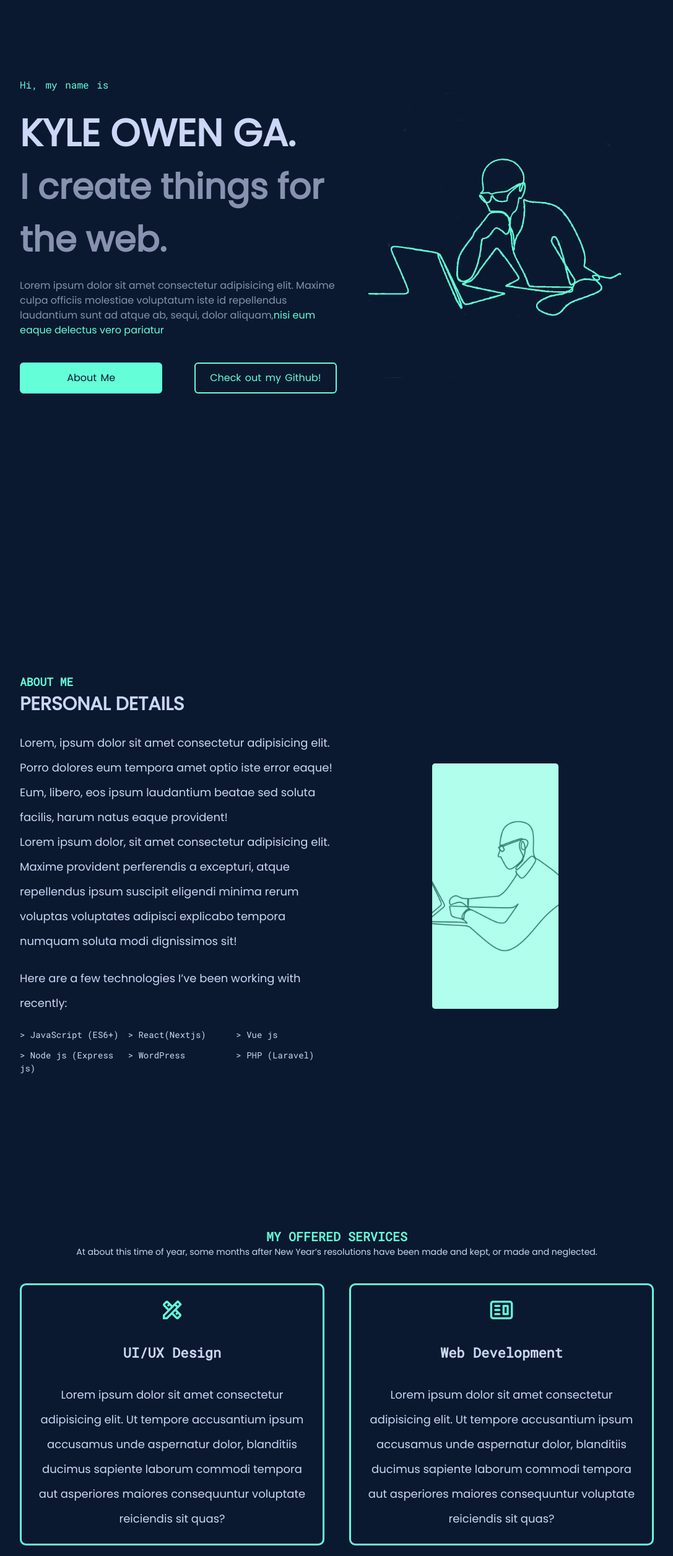
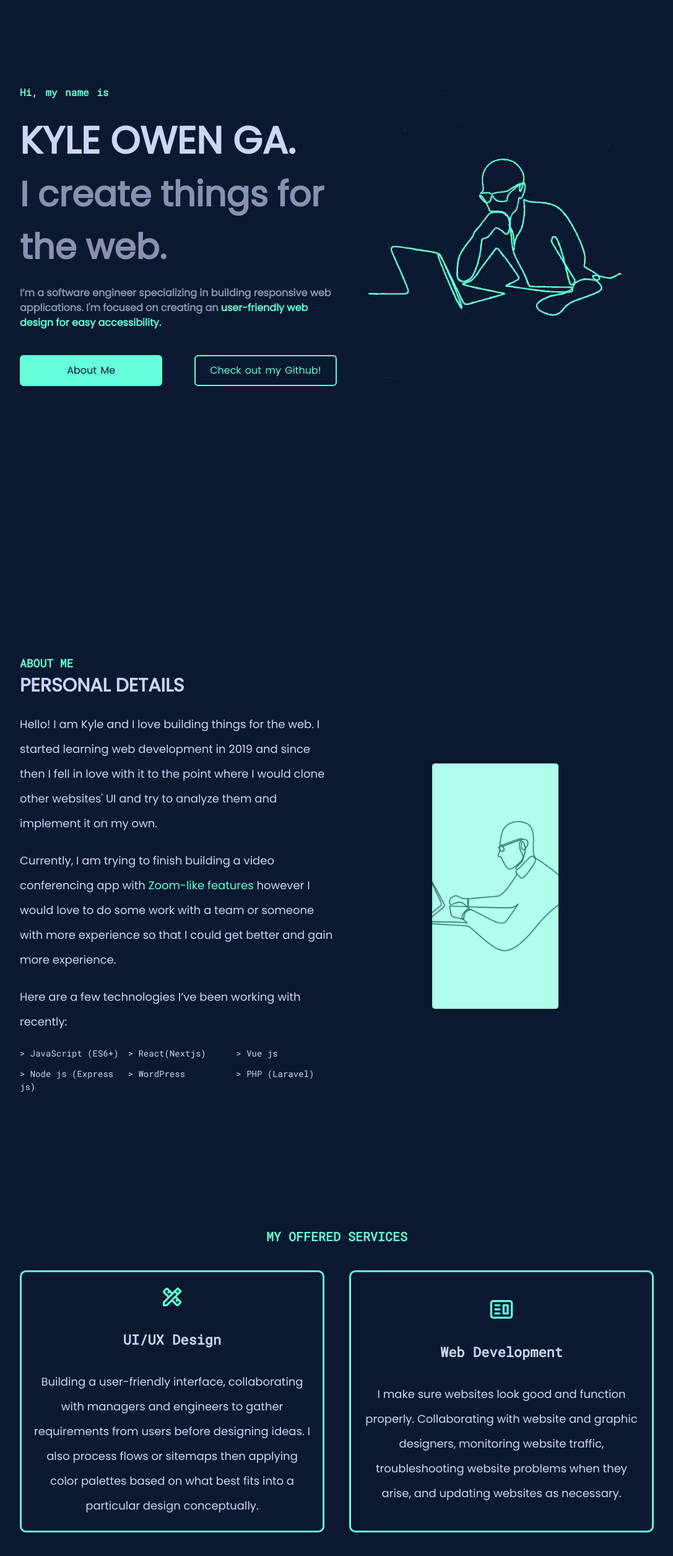
Before and after one commit to kyleowen12345/my-portfolio, a Next.js app: page / in a window 1280 px wide. Shown: the part 160-2671 px from the top of the page at 62% size, without its empty margins (96-1183 px from the left). Built offline with nearby package versions, Linux system fonts and the light colour scheme.

Commit message:
changed text content

```diff
--- a/components/about/AboutDescription.jsx
+++ b/components/about/AboutDescription.jsx
@@ -66,13 +66,14 @@ const AboutDescription = () => {
                           lineHeight={["8","8","8","10"]}
                           fontSize={["15px","15px","15px","16px","16px","18px"]}
                        >
-                          Lorem, ipsum dolor sit amet consectetur adipisicing elit. Porro dolores eum tempora amet optio iste error eaque! Eum, libero, eos ipsum laudantium beatae sed soluta facilis, harum natus eaque provident!
+                          Hello! I am Kyle and I love building things for the web. I started learning web development in 2019 and since then I fell in love with it to the point where I would clone other websites' UI and try to analyze them and implement it on my own.
                        </Text>
                        <Text
                            lineHeight={["8","8","8","10"]}
                            fontSize={["15px","15px","15px","16px","16px","18px"]}
+                           mt={5}
                        >
-                          Lorem ipsum dolor, sit amet consectetur adipisicing elit. Maxime provident perferendis a excepturi, atque repellendus ipsum suscipit eligendi minima rerum voluptas voluptates adipisci explicabo tempora numquam soluta modi dignissimos sit!
+                          Currently, I am trying to finish building a video conferencing app with <span style={{color:"#64FED9"}}>Zoom-like features</span> however I would love to do some work with a team or someone with more experience so that I could get better and gain more experience.
                        </Text>
                 </Box>
                 <Box
--- a/components/about/Services.jsx
+++ b/components/about/Services.jsx
@@ -22,28 +22,28 @@ const Services = () => {
          visibleClass:"firstServiceVisible",
          serviceImage:MdOutlineDesignServices,
          serviceName:"UI/UX Design",
-         serviceDescription:"Lorem ipsum dolor sit amet consectetur adipisicing elit. Ut tempore accusantium ipsum accusamus unde aspernatur dolor, blanditiis ducimus sapiente laborum commodi tempora aut asperiores maiores consequuntur voluptate reiciendis sit quas?"
+         serviceDescription:"Building a user-friendly interface, collaborating with managers and engineers to gather requirements from users before designing ideas. I also process flows or sitemaps then applying color palettes based on what best fits into a particular design conceptually."
        },
        {
         hiddenClass:"secondServiceHidden",
         visibleClass:"secondServiceVisible",
         serviceImage:CgWebsite,
         serviceName:"Web Development",
-        serviceDescription:"Lorem ipsum dolor sit amet consectetur adipisicing elit. Ut tempore accusantium ipsum accusamus unde aspernatur dolor, blanditiis ducimus sapiente laborum commodi tempora aut asperiores maiores consequuntur voluptate reiciendis sit quas?"
+        serviceDescription:"I make sure websites look good and function properly. Collaborating with website and graphic designers, monitoring website traffic, troubleshooting website problems when they arise, and updating websites as necessary."
       },
       {
         hiddenClass:"thirdServiceHidden",
         visibleClass:"thirdServiceVisible",
         serviceImage:AiOutlineApi,
         serviceName:"API Development",
-        serviceDescription:"Lorem ipsum dolor sit amet consectetur adipisicing elit. Ut tempore accusantium ipsum accusamus unde aspernatur dolor, blanditiis ducimus sapiente laborum commodi tempora aut asperiores maiores consequuntur voluptate reiciendis sit quas?"
+        serviceDescription:"I make sure API (REST / Graphql) is secure and performs properly. Collaborating with web developers and mobile developers, troubleshooting API accessibility problems when they arise, and updating API as necessary."
       },
       {
         hiddenClass:"fourthServiceHidden",
         visibleClass:"fourthServiceVisible",
         serviceImage:BsWordpress,
         serviceName:"WordPress",
-        serviceDescription:"Lorem ipsum dolor sit amet consectetur adipisicing elit. Ut tempore accusantium ipsum accusamus unde aspernatur dolor, blanditiis ducimus sapiente laborum commodi tempora aut asperiores maiores consequuntur voluptate reiciendis sit quas?"
+        serviceDescription:"Designing and implementing websites for companies using the WordPress creation tool. My goal is to create attractive and user-friendly websites according to client specifications"
       }
 
      ]
@@ -74,13 +74,13 @@ const Services = () => {
            >
                MY OFFERED SERVICES
            </Text>
-           <Text
+           {/* <Text
                fontSize={["11px","11px","13px","13px","14px"] }
                textAlign={"center"}
                color="#CCD6F6"
            >
                At about this time of year, some months after New Year’s resolutions have been made and kept, or made and neglected.
-           </Text>
+           </Text> */}
          </Box>
          <Grid
              width={"100%"}
--- a/components/home/index.jsx
+++ b/components/home/index.jsx
@@ -64,7 +64,7 @@ const Home = () => {
                                                style={{
                                                 wordSpacing: "3px"
                                                }}
-                                               fontWeight="500"
+
                                                className={ inView ? "firstContainerVisible" : "firstContainerHidden"}
                                                fontFamily="Roboto Mono"
                                             >
@@ -113,11 +113,11 @@ const Home = () => {
                                                  maxWidth="650px"
                                                  my={5}
 
-                                                 fontWeight="300"
+                                                //  fontWeight="300"
                                                  className={ inView ? "fourthContainerVisible" : "fourthContainerHidden"}
                                             >
-                                          {/* I’m a software engineer specializing in building exceptional web applications. */}
-                                          Lorem ipsum dolor sit amet consectetur adipisicing elit. Maxime culpa officiis molestiae voluptatum iste id repellendus laudantium sunt ad atque ab, sequi, dolor aliquam,<span style={{color:"#64FED9"}}>nisi eum eaque delectus vero pariatur</span>
+                                          I’m a software engineer specializing in building responsive web applications. I'm focused on creating an <span style={{color:"#64FED9"}}>user-friendly web design for easy accessibility.</span>
+                                          {/* Lorem ipsum dolor sit amet consectetur adipisicing elit. Maxime culpa officiis molestiae voluptatum iste id repellendus laudantium sunt ad atque ab, sequi, dolor aliquam,nisi eum eaque delectus vero pariatur</span>  */}
 
                                             </Box>
                                             {/* 4 */}
--- a/components/projects/ProjectBoxes.jsx
+++ b/components/projects/ProjectBoxes.jsx
@@ -21,11 +21,11 @@ const ProjectBoxes = () => {
       },
       {
         image:"../../home.png",
-        projectName:"Blacked Market(2)",
-        projectDescription:"It’s an e-commerce site where a buyer can also be a seller. It also shows statistical data on how much you are selling and which stores are more followed. The statistical chart on the dashboard also helps sellers on what product to restock or to get rid of.",
-        projectTools:["React","Express","Graphql","Heroku","MongoDB"],
-        externalLink:"https://blackedmarket.vercel.app/",
-        repositoryLink:"https://github.com/kyleowen12345/blackedmarket"
+        projectName:"ECS (Video Conferencing App)",
+        projectDescription:"It's a video conferencing app in its development stage. You can create a meeting and join a meeting, it can cater to multiple participants also you chat, record video, screen share, and change layout view (pretty much like Zoom).",
+        projectTools:["React","Express","Heroku","MongoDB"],
+        externalLink:"https://ecs-frontend.vercel.app/",
+        repositoryLink:"https://github.com/kyleowen12345/ecs_frontend"
 
     }
   ]
```
